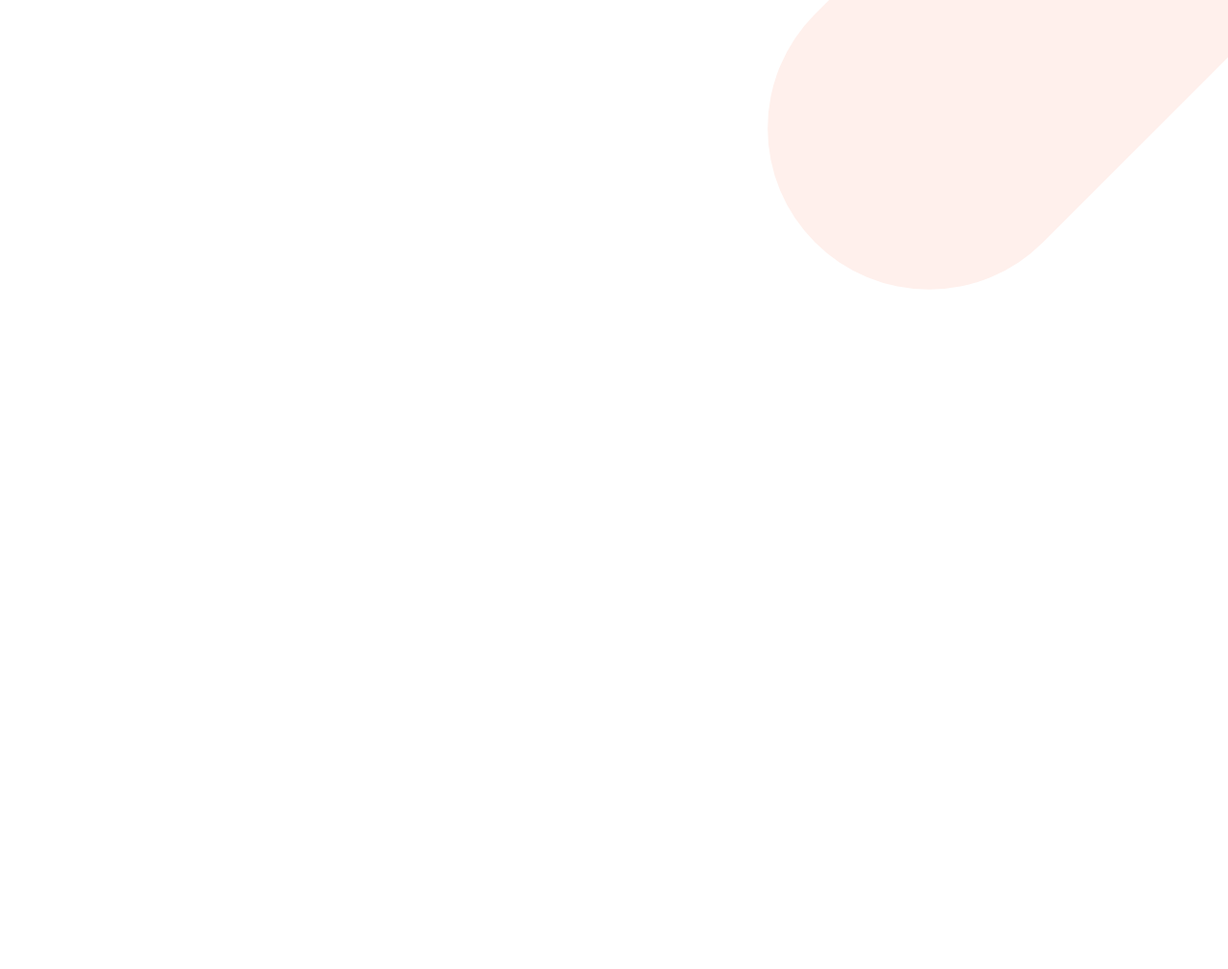
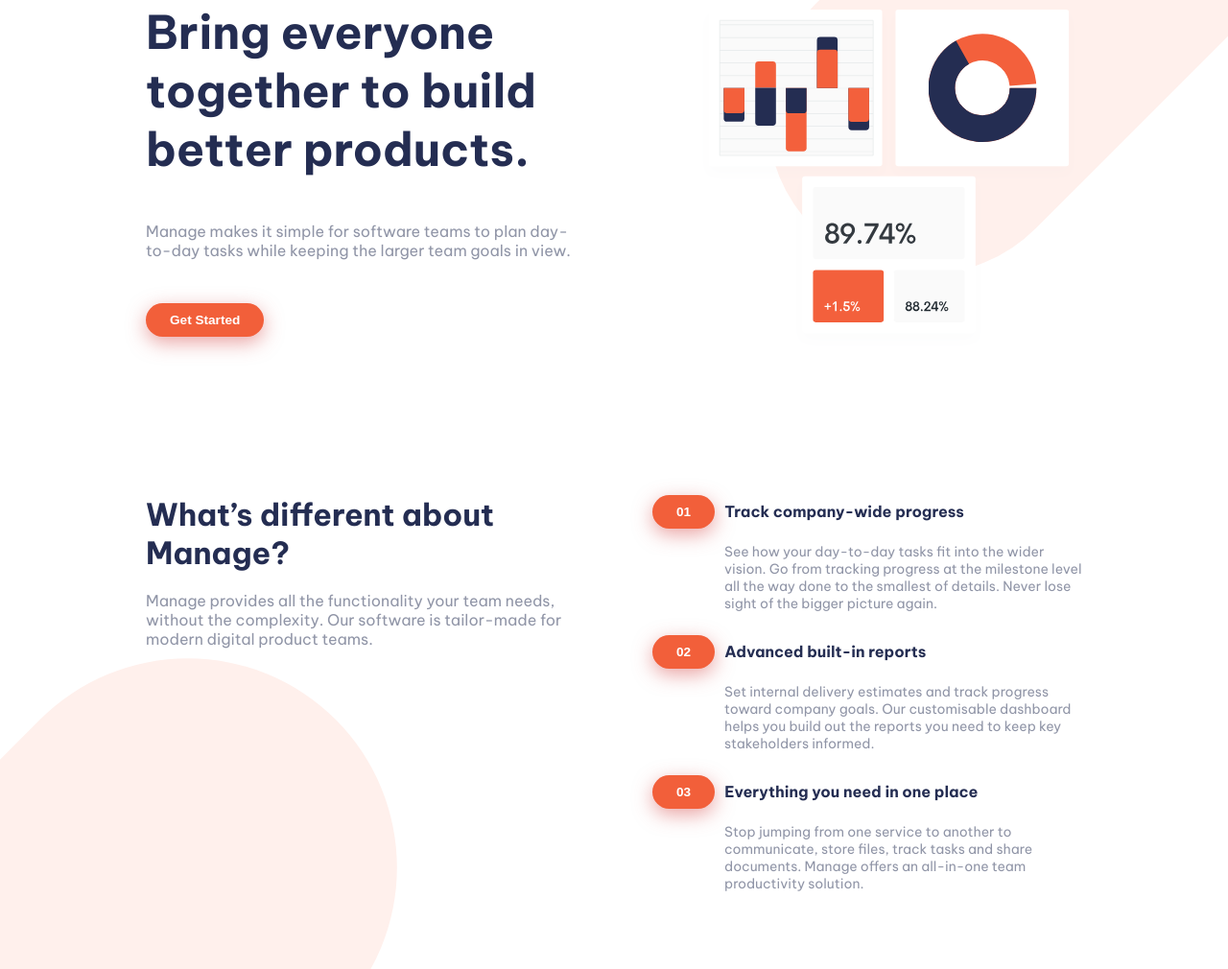
Before and after one commit to MPHDigital-RSA/Challenge-2--Manage-Landing-Page, a plain HTML site: page index.html in a window 1280 px wide. Shown: the part 176-1186 px from the top of the page at 96% size. Before the commit the page ends 800 px from the top, so only its background shows below. Drawn offline with Linux system fonts and the light colour scheme.

Commit message:
Add files via upload

```diff
--- a/index.html
+++ b/index.html
@@ -13,7 +13,7 @@
 <body>
 
   <div class="hero">
-    <div class="wrapper">
+    <div class="wrapper grid-cont grid-gap-100">
       <header>
         <img src="logo.svg" alt="the photo of the logo">
         <nav>
@@ -32,50 +32,100 @@
 
         </div>
       </header>
+
+      <div class="grid-cont two-grid-cols grid-gap-100">
+          <div class="col1 grid-cont grid-gap-200">
+            <h1>
+              Bring everyone together to build better products.
+            </h1>
+            <p> Manage makes it simple for software teams to plan day-to-day
+              tasks while keeping the larger team goals in view.</p>
+              <div class="button"><button>Get Started</button></div>
+          </div>
+
+          <div class="col2">
+            <img src="illustration-intro.svg" alt="">
+          </div>
+      </div>
     </div>
   </div>
 
 
-<!--
-  Pricing
-  Product
-  About Us
-  Careers
-  Community
+  <div class="content">
+    <div class="wrapper grid-cont two-grid-cols grid-gap-100">
+      <div class="col1">
+        <h1>
+          What’s different about Manage?
+        </h1>
 
-  Get Started
-
-  Bring everyone together to build better products.
-
-  Manage makes it simple for software teams to plan day-to-day
-  tasks while keeping the larger team goals in view.
-
-  Get Started
-
-  What’s different about Manage?
-
+        <p>
           Manage provides all the functionality your team needs, without
           the complexity. Our software is tailor-made for modern digital
           product teams.
+        </p>
+      </div>
 
-  01
+      <div class="col2 grid-cont grid-gap-200">
+
+        <div class="item">
+
+            <div class="item-header">
+              <div class="button"><button>01</button></div>
+              <p class="title">
                 Track company-wide progress
+              </p>
+            </div>
+
+            <p class="paragraph">
               See how your day-to-day tasks fit into the wider vision. Go from
               tracking progress at the milestone level all the way done to the
               smallest of details. Never lose sight of the bigger picture again.
+            </p>
+        </div>
 
-  02
+        <div class="item">
+
+          <div class="item-header">
+              <div class="button"><button>02</button></div>
+              <p class="title">
                 Advanced built-in reports
+              </p>
+            </div>
+
+            <p class="paragraph">
               Set internal delivery estimates and track progress toward company
               goals. Our customisable dashboard helps you build out the reports
               you need to keep key stakeholders informed.
+            </p>
 
-  03
+        </div>
+
+        <div class="item">
+
+            <div class="item-header">
+              <div class="button"><button>03</button></div>
+              <p class="title">
                 Everything you need in one place
+              </p>
+            </div>
+
+            <p class="paragraph">
               Stop jumping from one service to another to communicate, store files,
               track tasks and share documents. Manage offers an all-in-one team
               productivity solution.
+            </p>
 
+        </div>
+      </div>
+    </div>
+
+    <!-- <div class="testimonial-slider">
+      <h1>What they’ve said</h1>
+
+    </div> -->
+
+  </div>
+<!--
   What they’ve said
 
   Anisha Li
--- a/style.css
+++ b/style.css
@@ -1,3 +1,6 @@
+
+/* UTILIES *********************/
+
 @import url('https://fonts.googleapis.com/css2?family=Barlow+Semi+Condensed:wght@500;600&family=Be+Vietnam+Pro:wght@400;500;700&display=swap');
 
 :root{
@@ -8,7 +11,7 @@
 
 --Dark-Grayish-Blue: hsl(227, 12%, 61%);
 --Very-Dark-Blue: hsl(233, 12%, 13%);
---Very-Pale-Red: hsl(13, 90%, 70%);
+--Very-Pale-Red: hsl(14, 93%, 73%);
 --Very-Light-Gray: hsl(0, 0%, 98%);
 }
 
@@ -20,9 +23,34 @@
     margin: 0;
 }
 
+.wrapper{
+    max-width: 65em;
+    margin: 0 auto;
+    padding: 0 2rem;
+    /* height: 500px; */
+}
+.grid-cont{
+    display: grid;
+}
+
+.grid-gap-100{
+    gap: 5rem;
+}
+
+.grid-gap-200{
+    gap: 1.5rem;
+}
+.two-grid-cols{
+    grid-template-columns: repeat(2, 1fr);
+}
+/* BODY STYLING **************************/
 body{
     font-family: 'Be Vietnam Pro', sans-serif;
 }
+
+
+/* HERO SECTION STYLES ********************/
+
 
 .hero{
     background-image: url(bg-tablet-pattern.svg);
@@ -31,12 +59,6 @@ body{
     background-position: 800px -150px;
 
     padding: 4rem 0;
-}
-
-.wrapper{
-    max-width: 75em;
-    margin: 0 auto;
-    height: 500px;
 }
 
 header{
@@ -87,8 +109,88 @@ header .hamburger-menu{
     display: none;
 }
 
-@media (max-width: 500px){
-    body{
-        background-color: red;
+.col1 h1{
+    font-size: 3rem;
+    color: var(--Dark-Blue);
+}
+
+.col1 p{
+    color: var(--Dark-Grayish-Blue);
+}
+.col2{
+    text-align: right;
+}
+.col2 img{
+    width: 90%;
+}
+
+/* CONTENT STYLING */
+
+.content{
+    padding: 80px 0;
+    background-image: url(bg-tablet-pattern.svg);
+    background-repeat: no-repeat;
+    background-position: -400px 250px;
+}
+.content h1{
+    font-size: 2em;
+    margin-bottom: 20px;
+}
+
+.content .item{
+    text-align: left;
+}
+
+.content .item-header{
+    display: flex;
+    gap: 10px;
+    align-items: center;
+
+    /*
+    this is the line that will be activated on mobile view
+
+    background-color: var(--Very-Pale-Red);
+    border-radius: 50px 0 0 50px;
+    */
+}
+
+.content .title{
+    color: var(--Dark-Blue);
+    font-weight: 600;
+    /* padding: 10px 0; */
+}
+
+.content .paragraph{
+    color: var(--Dark-Grayish-Blue);
+    padding: 15px 0 0 75px;
+    font-size: 14px;
+}
+
+/* MEDIA QUERRIES */
+@media (max-width: 50em){
+
+    header nav{
+        display: none;
     }
+    .col1 h1{
+        font-size: 2.2rem;
+    }
+
+    .two-grid-cols{
+        grid-template-columns: repeat(1, 1fr);
+    }
+
+    .col1{
+        text-align: center;
+    }
+
+    .content .paragraph{
+        padding: 15px 0 0;
+    }
+
+    .content .item-header{
+        background-color: rgb(255, 229, 229);
+        border-radius: 50px;
+    }
+
 }
```
Lines whose indentation alone changed are shown as unchanged.
